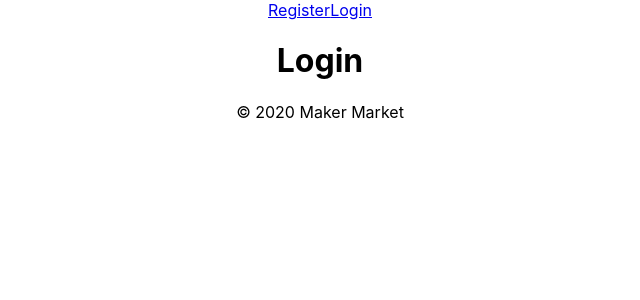
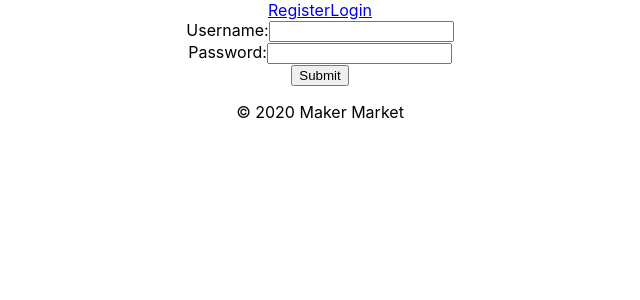
Before and after one commit to ldbean/maker-market-frontend, a React (Create React App) app: page /login in a window 1280 px wide. Shown: the top 300 px of the page, without its empty margins (320-960 px from the left). Built offline with nearby package versions, Linux system fonts and the light colour scheme.

Commit message:
login through frontend

```diff
--- a/package.json
+++ b/package.json
@@ -10,7 +10,6 @@
     "jwt-decode": "^2.2.0",
     "react": "^16.13.1",
     "react-dom": "^16.13.1",
-    "react-router": "^5.1.2",
     "react-router-dom": "^5.1.2",
     "react-scripts": "3.4.1"
   },
--- a/src/api/UserApi.js
+++ b/src/api/UserApi.js
@@ -1,6 +1,6 @@
 import axios from 'axios';
 
-const endpoint = 'http://localhost:4001/api/v1';
+const endpoint = 'http://localhost:4000/api/v1';
 
 const register = (user) => {
   return axios.post(`${endpoint}/register`, user)
--- a/src/components/auth/Login.js
+++ b/src/components/auth/Login.js
@@ -1,7 +1,54 @@
 import React from 'react';
 
-export default function Login () {
-    return (
-        <h1>Login</h1>
-    )
+class Login extends React.Component {
+
+    state = {
+        username: '',
+        password: ''
+    }
+
+    handleChange = (event) => {
+        this.setState({
+          [event.target.name]: event.target.value
+        })
+    }
+
+    handleSubmit = (e) => {
+        e.preventDefault();
+        let user = {
+          username: this.state.username,
+          password: this.state.password
+        }
+        this.props.login(user);
+    }
+
+    render() {
+        return (
+            <div className="login">
+            <form onSubmit={this.handleSubmit}>
+              <label>Username:
+                <input
+                  type="text"
+                  name="username"
+                  value={this.state.username}
+                  onChange={this.handleChange}>
+                </input>
+              </label>
+              <br />
+              <label>Password:
+                <input
+                  type="password"
+                  name="password"
+                  value={this.state.password}
+                  onChange={this.handleChange}>
+                </input>
+              </label>
+              <br />
+              <button type="submit">Submit</button>
+            </form>
+          </div>
+        )
+    }
 };
+
+export default Login;
--- a/src/index.js
+++ b/src/index.js
@@ -4,7 +4,6 @@ import { BrowserRouter as Router } from 'react-router-dom';
 import './index.css';
 import App from './components/App/App';
 import * as serviceWorker from './serviceWorker';
-import { BrowserRouter } from 'react-router-dom';
 
 ReactDOM.render(
   <Router>
--- a/src/layout/Navbar.js
+++ b/src/layout/Navbar.js
@@ -7,7 +7,7 @@ function Navbar (props) {
             {(props.user) ?
                 <div>
                     <button>{props.user}</button>
-                    <button onclick={props.logout}>Logout</button>
+                    <button onClick={props.logout}>Logout</button>
                 </div>
                 :
                 <div>
```
Also changed, not shown: src/config/routes.js (line endings or trailing spaces).
